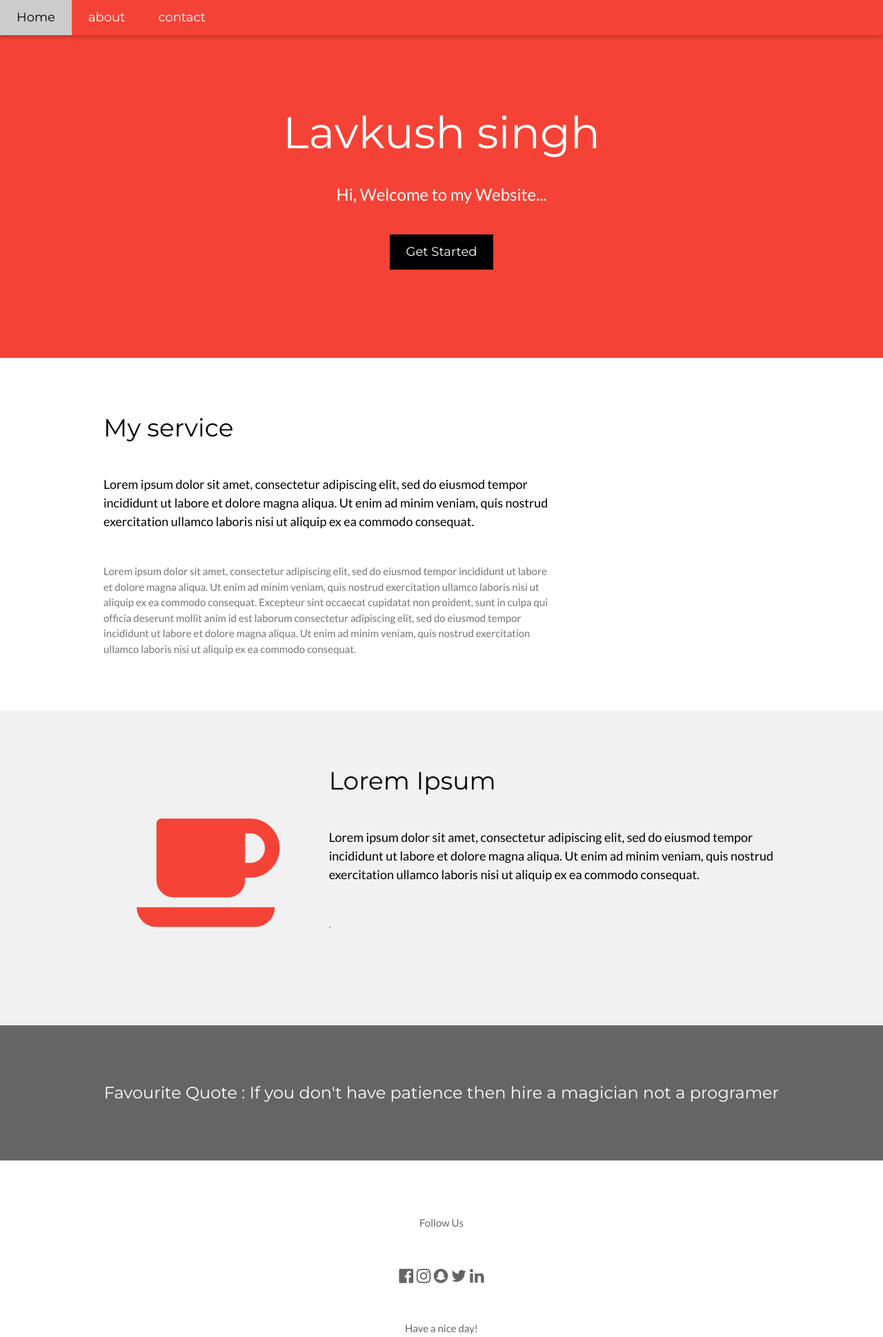
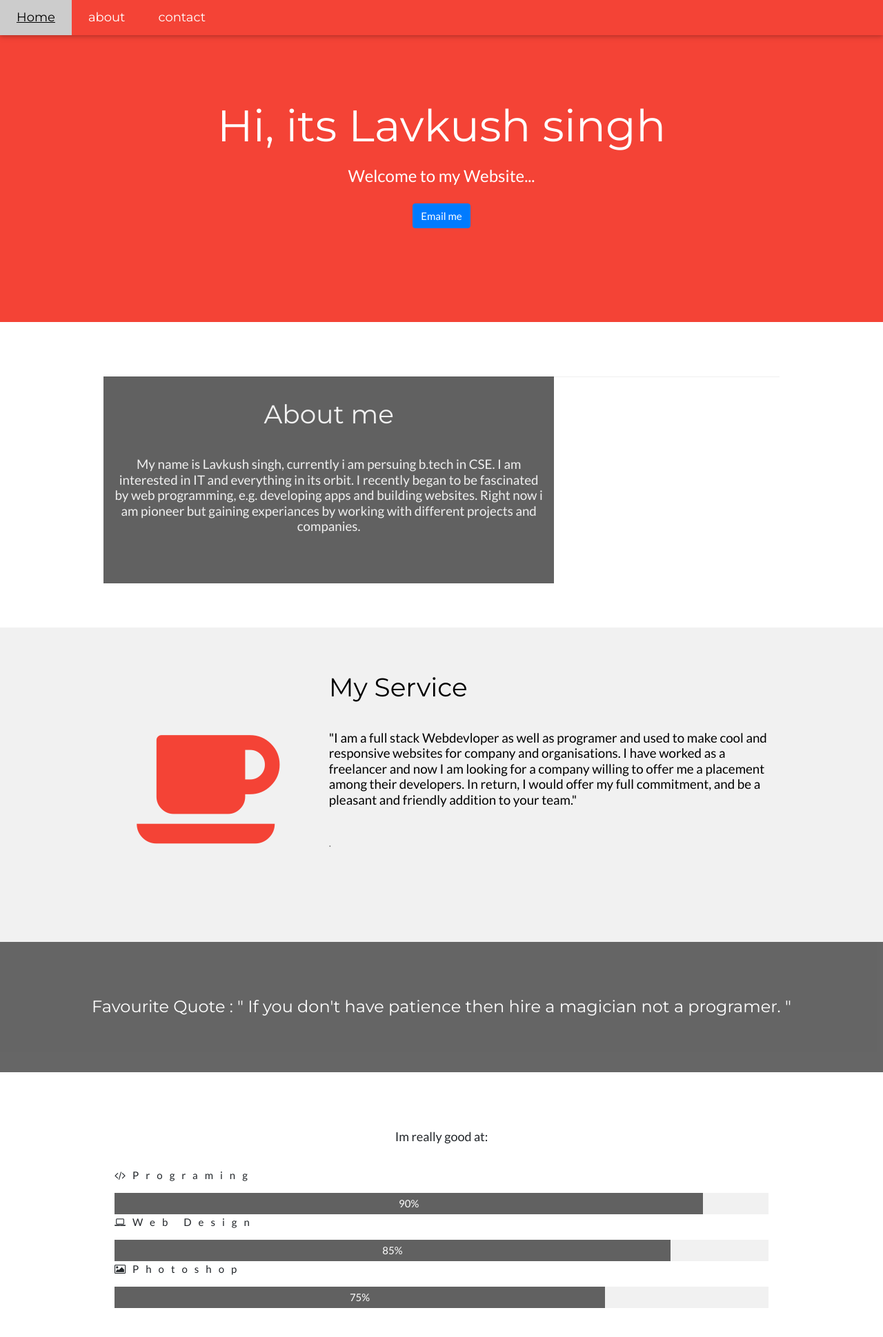
Before and after one commit to lavkush9051/My-first-blog, a Django app: page / in a window 1280 px wide. Shown: the top 1939 px of the page at 69% size. Run offline with Django 3.2, Linux system fonts and the light colour scheme; some libraries are stand-ins or nearby versions.

Commit message:
updating portfolio using bs css and js

```diff
--- a/blog/templates/blog/post_list.html
+++ b/blog/templates/blog/post_list.html
@@ -7,7 +7,13 @@
 <link rel="stylesheet" href="https://fonts.googleapis.com/css?family=Lato">
 <link rel="stylesheet" href="https://fonts.googleapis.com/css?family=Montserrat">
 <link rel="stylesheet" href="https://cdnjs.cloudflare.com/ajax/libs/font-awesome/4.7.0/css/font-awesome.min.css">
+<link rel="stylesheet" href="https://stackpath.bootstrapcdn.com/bootstrap/4.2.1/css/bootstrap.min.css" integrity="sha384-GJzZqFGwb1QTTN6wy59ffF1BuGJpLSa9DkKMp0DgiMDm4iYMj70gZWKYbI706tWS" crossorigin="anonymous">
+
 <style>
+
+.w3-wide {letter-spacing: 10px;}
+.w3-hover-opacity {cursor: pointer;}
+
 body,h1,h2,h3,h4,h5,h6 {font-family: "Lato", sans-serif}
 .w3-bar,h1,button {font-family: "Montserrat", sans-serif}
 .fa-anchor,.fa-coffee {font-size:200px}
@@ -18,10 +24,10 @@ body,h1,h2,h3,h4,h5,h6 {font-family: "Lato", sans-serif}
 <div class="w3-top">
   <div class="w3-bar w3-red w3-card w3-left-align w3-large">
     <a class="w3-bar-item w3-button w3-hide-medium w3-hide-large w3-right w3-padding-large w3-hover-white w3-large w3-red" href="javascript:void(0);" onclick="myFunction()" title="Toggle Navigation Menu"><i class="fa fa-bars"></i></a>
-    <a href="#" class="w3-bar-item w3-button w3-padding-large w3-white">Home</a>
+    <a href="#" oneclick="w3_close()" class="w3-bar-item w3-button w3-padding-large w3-white">Home</a>
 
-    <a href="#" class="w3-bar-item w3-button w3-hide-small w3-padding-large w3-hover-white">about</a>
-    <a href="#" class="w3-bar-item w3-button w3-hide-small w3-padding-large w3-hover-white">contact</a>
+    <a href="#about" class="w3-bar-item w3-button w3-hide-small w3-padding-large w3-hover-white">about</a>
+    <a href="#contact" oneclick="w3_close()" class="w3-bar-item w3-button w3-hide-small w3-padding-large w3-hover-white">contact</a>
 
   </div>
 
@@ -36,22 +42,24 @@ body,h1,h2,h3,h4,h5,h6 {font-family: "Lato", sans-serif}
 
 <!-- Header -->
 <header class="w3-container w3-red w3-center" style="padding:128px 16px">
-  <h1 class="w3-margin w3-jumbo">Lavkush singh</h1>
-  <p class="w3-xlarge">Hi, Welcome to my Website...</p>
-  <button class="w3-button w3-black w3-padding-large w3-large w3-margin-top">Get Started</button>
+  <h1 class="w3-margin w3-jumbo">Hi, its Lavkush singh</h1>
+  <p class="w3-xlarge">Welcome to my Website...</p>
+  <a href="mailto:lavkush9051@gmail.com" class= "btn btn-primary my-2">Email me</a>
+
 </header>
 
 <!-- First Grid -->
 <div class="w3-row-padding w3-padding-64 w3-container">
   <div class="w3-content">
     <div class="w3-twothird">
-      <h1>My service</h1>
-      <h5 class="w3-padding-32">Lorem ipsum dolor sit amet, consectetur adipiscing elit, sed do eiusmod tempor incididunt ut labore et dolore magna aliqua. Ut enim ad minim veniam, quis nostrud exercitation ullamco laboris nisi ut aliquip ex ea commodo consequat.</h5>
+      <div class="w3-container w3-dark-grey w3-center w3-text-light-grey w3-padding-32" id="about">
+      <h1>About me</h1>
+      <h5 class="w3-padding-32">My name is Lavkush singh, currently i am persuing b.tech in CSE. I am interested in IT and everything in its orbit. I recently began to be fascinated by web programming, e.g. developing apps and building websites. Right now i am pioneer but gaining experiances by working with different projects and companies.</h5>
 
-      <p class="w3-text-grey">Lorem ipsum dolor sit amet, consectetur adipiscing elit, sed do eiusmod tempor incididunt ut labore et dolore magna aliqua. Ut enim ad minim veniam, quis nostrud exercitation ullamco laboris nisi ut aliquip ex ea commodo consequat. Excepteur sint
-        occaecat cupidatat non proident, sunt in culpa qui officia deserunt mollit anim id est laborum consectetur adipiscing elit, sed do eiusmod tempor incididunt ut labore et dolore magna aliqua. Ut enim ad minim veniam, quis nostrud exercitation ullamco
-        laboris nisi ut aliquip ex ea commodo consequat.</p>
+
     </div>
+  </div>
+  <hr class="w3-opacity">
 
     <div class="w3-third w3-center">
 
@@ -67,8 +75,8 @@ body,h1,h2,h3,h4,h5,h6 {font-family: "Lato", sans-serif}
     </div>
 
     <div class="w3-twothird">
-      <h1>Lorem Ipsum</h1>
-      <h5 class="w3-padding-32">Lorem ipsum dolor sit amet, consectetur adipiscing elit, sed do eiusmod tempor incididunt ut labore et dolore magna aliqua. Ut enim ad minim veniam, quis nostrud exercitation ullamco laboris nisi ut aliquip ex ea commodo consequat.</h5>
+      <h1>My Service</h1>
+      <h5 class="w3-padding-32">"I am a full stack Webdevloper as well as programer and used to make cool and responsive websites for company and organisations. I have worked as a freelancer and now I am looking for a company willing to offer me a placement among their developers. In return, I would offer my full commitment, and be a pleasant and friendly addition to your team."</h5>
 
       <p class="w3-text-grey">.</p>
     </div>
@@ -76,8 +84,50 @@ body,h1,h2,h3,h4,h5,h6 {font-family: "Lato", sans-serif}
 </div>
 
 <div class="w3-container w3-black w3-center w3-opacity w3-padding-64">
-    <h1 class="w3-margin w3-xlarge">Favourite Quote : If you don't have patience then hire a magician not a programer</h1>
+    <h1 class="w3-margin w3-xlarge">Favourite Quote : " If you don't have patience then hire a magician not a programer. "</h1>
 </div>
+<div class="w3-content w3-container w3-padding-64" id="about">
+<div class="w3-padding-right:30px">
+  <p class="w3-large w3-center w3-padding-16">Im really good at:</p>
+  <p class="w3-wide"><i class="fa fa-code"></i>Programing</p>
+  <div class="w3-light-grey">
+    <div class="w3-container w3-padding-small w3-dark-grey w3-center" style="width:90%">90%</div>
+  </div>
+  <p class="w3-wide"><i class="fa fa-laptop"></i>Web Design</p>
+  <div class="w3-light-grey">
+    <div class="w3-container w3-padding-small w3-dark-grey w3-center" style="width:85%">85%</div>
+  </div>
+  <p class="w3-wide"><i class="fa fa-photo"></i>Photoshop</p>
+  <div class="w3-light-grey">
+    <div class="w3-container w3-padding-small w3-dark-grey w3-center" style="width:75%">75%</div>
+  </div>
+  </div>
+</div>
+
+
+<!-- Contact section -->
+ <div class="w3-container w3-light-grey w3-padding-32 w3-padding-large" id="contact">
+   <div class="w3-content" style="max-width:600px">
+     <h4 class="w3-center"><b>Contact Me</b></h4>
+     <p>Do you want me to work for you? Fill out the form :) I love meeting new people!</p>
+     <form action="/action_page.php" target="_blank">
+       <div class="w3-section">
+         <label>Name</label>
+         <input class="w3-input w3-border" type="text" name="Name" required>
+       </div>
+       <div class="w3-section">
+         <label>Email</label>
+         <input class="w3-input w3-border" type="text" name="Email" required>
+       </div>
+       <div class="w3-section">
+         <label>Message</label>
+         <input class="w3-input w3-border" type="text" name="Message" required>
+       </div>
+       <button type="submit" class="w3-button w3-block w3-black w3-margin-bottom">Send Message</button>
+     </form>
+   </div>
+ </div>
+
 
 <!-- Footer -->
 
@@ -85,15 +135,18 @@ body,h1,h2,h3,h4,h5,h6 {font-family: "Lato", sans-serif}
   <div class="container text-center">
     <p>
 
-    <p>Follow Us</p>
+    <p>Follow Me</p>
   </div>
   <div class="w3-xlarge w3-padding-32">
-    <i class="fa fa-facebook-official w3-hover-opacity"></i>
-    <i class="fa fa-instagram w3-hover-opacity"></i>
-    <i class="fa fa-snapchat w3-hover-opacity"></i>
+   <a href="https://www.facebook.com/lavkush.singh.315"><i class="fa fa-facebook-official w3-hover-opacity"></i></a>
+  <a href="https://www.instagram.com/lav_kush_singh/?hl=en"><i class="fa fa-instagram w3-hover-opacity"></i></a>
+    <!--<i class="fa fa-snapchat w3-hover-opacity"></i>-->
 
-    <i class="fa fa-twitter w3-hover-opacity"></i>
-    <i class="fa fa-linkedin w3-hover-opacity"></i>
+  <a href="https://twitter.com/Lav_kush_singh"><i class="fa fa-twitter w3-hover-opacity"></i></a>
+    <a href = "https://www.linkedin.com/in/lavkush-kumar-551638167/"><i class="fa fa-linkedin w3-hover-opacity"></i></a>
+
+
+
  </div>
  <p>Have a nice day!</a></p>
  <div class="container text-center">
```
